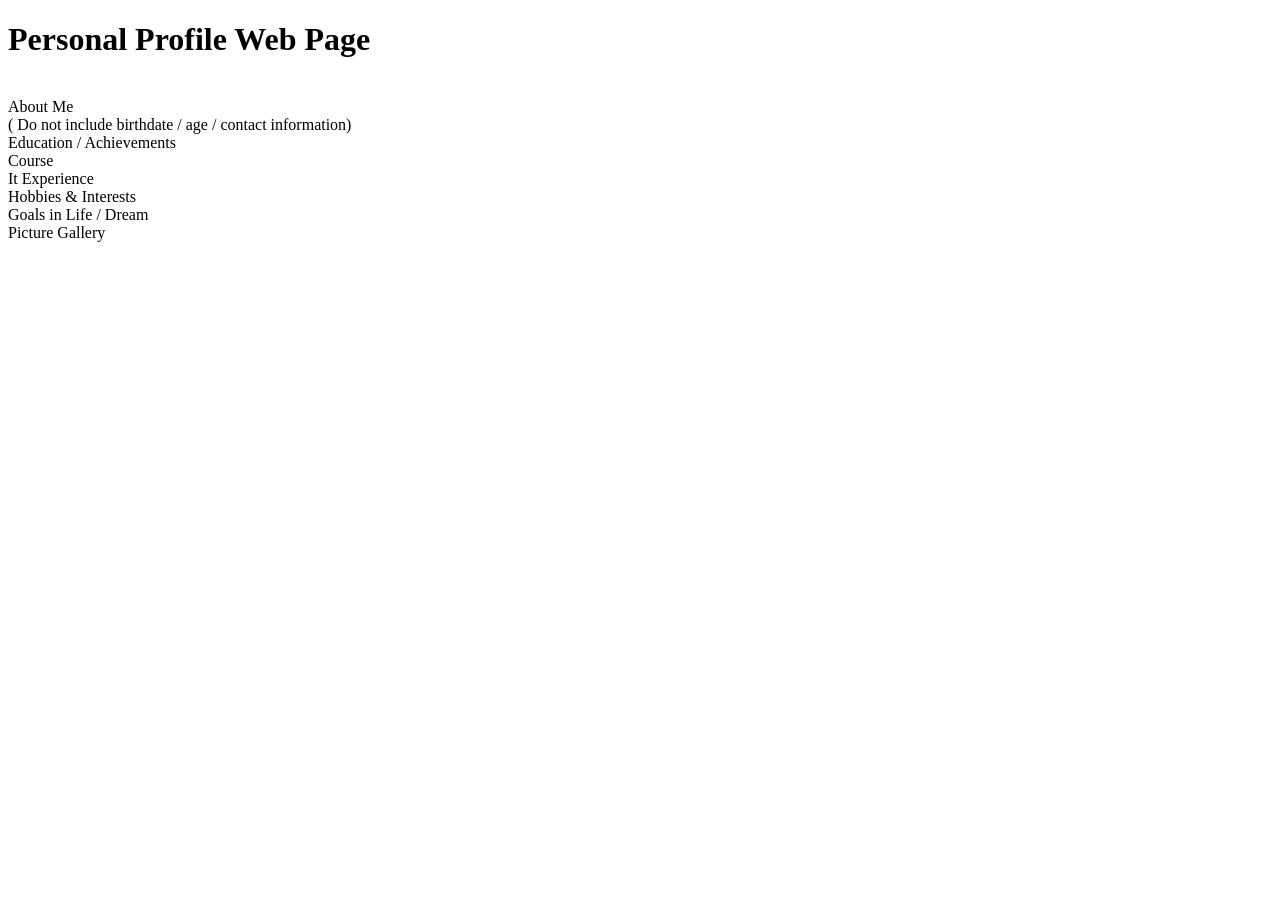
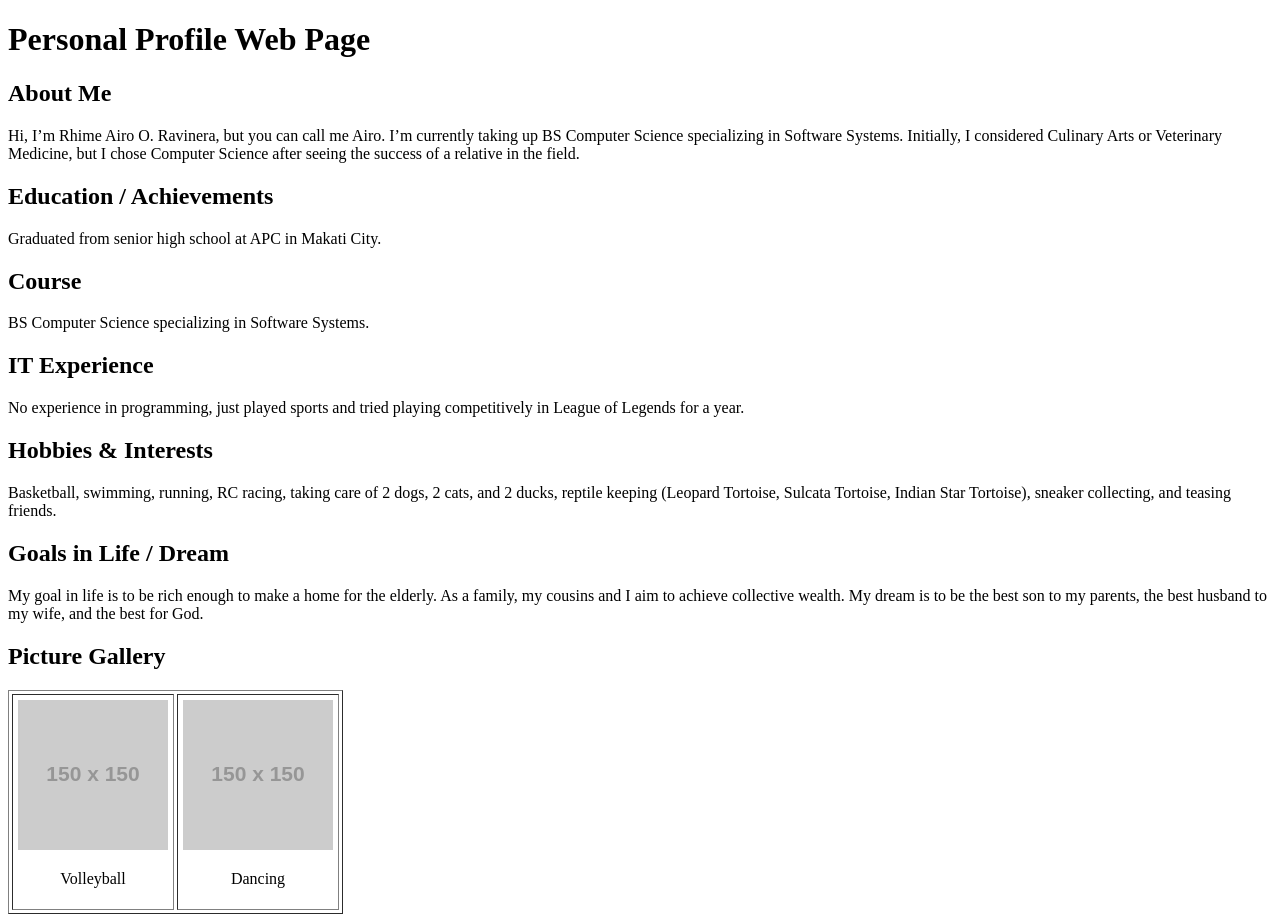
Before and after one commit to Airo0429/WEBPROG-SS231-Personal-Website, a plain HTML site: page home/index.html in a window 1280 px wide. Before the commit the page ends 800 px from the top, so only its background shows below. Drawn offline with Linux system fonts and the light colour scheme; placeholder pictures from the web are drawn by us.

Commit message:
Update index.html

```diff
--- a/home/index.html
+++ b/home/index.html
@@ -1,23 +1,56 @@
 <!DOCTYPE html>
 <html>
 <head>
-<title>Page Title</title>
+    <title>Personal Profile Web Page</title>
 </head>
 <body>
 
 <h1>Personal Profile Web Page</h1>
+
+<h2>About Me</h2>
 <p>
+    Hi, I’m Rhime Airo O. Ravinera, but you can call me Airo. I’m currently taking up BS Computer Science specializing in Software Systems. Initially, I considered Culinary Arts or Veterinary Medicine, but I chose Computer Science after seeing the success of a relative in the field.
+</p>
 
+<h2>Education / Achievements</h2>
+<p>
+    Graduated from senior high school at APC in Makati City.
+</p>
 
-<br>About Me
-  <br>( Do not include birthdate / age / contact information)
-<br> Education / Achievements
-<br> Course
-<br> It Experience
-<br> Hobbies & Interests
-<br> Goals in Life / Dream
-<br>Picture Gallery
- </p>
+<h2>Course</h2>
+<p>
+    BS Computer Science specializing in Software Systems.
+</p>
+
+<h2>IT Experience</h2>
+<p>
+    No experience in programming, just played sports and tried playing competitively in League of Legends for a year.
+</p>
+
+<h2>Hobbies & Interests</h2>
+<p>
+    Basketball, swimming, running, RC racing, taking care of 2 dogs, 2 cats, and 2 ducks, reptile keeping (Leopard Tortoise, Sulcata Tortoise, Indian Star Tortoise), sneaker collecting, and teasing friends.
+</p>
+
+<h2>Goals in Life / Dream</h2>
+<p>
+    My goal in life is to be rich enough to make a home for the elderly. As a family, my cousins and I aim to achieve collective wealth. My dream is to be the best son to my parents, the best husband to my wife, and the best for God.
+</p>
+
+<h2>Picture Gallery</h2>
+<table border="1" cellspacing="3" cellpadding="5">
+    <tr>
+        <td align="center">
+            <img src="https://via.placeholder.com/150" alt="Volleyball" width="150">
+            <p>Volleyball</p>
+        </td>
+        <td align="center">
+            <img src="https://via.placeholder.com/150" alt="Dancing" width="150">
+            <p>Dancing</p>
+        </td>
+    </tr>
+
+</table>
 
 </body>
 </html>
```
